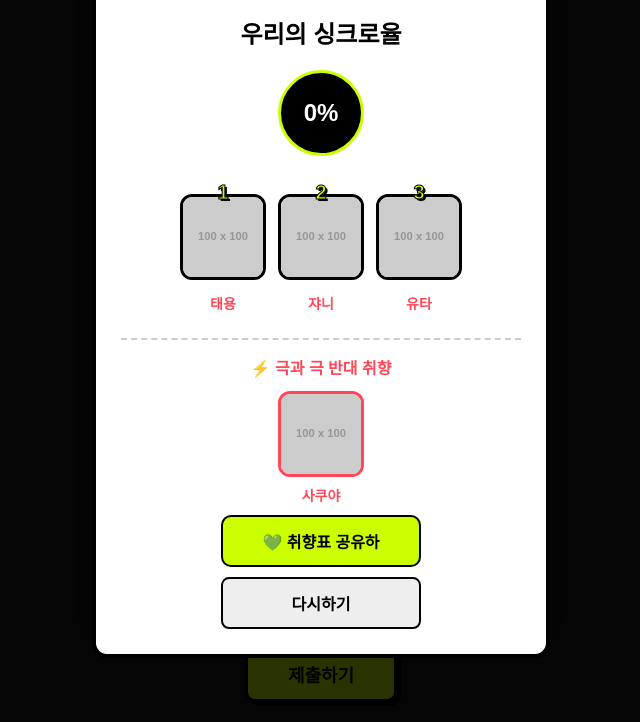
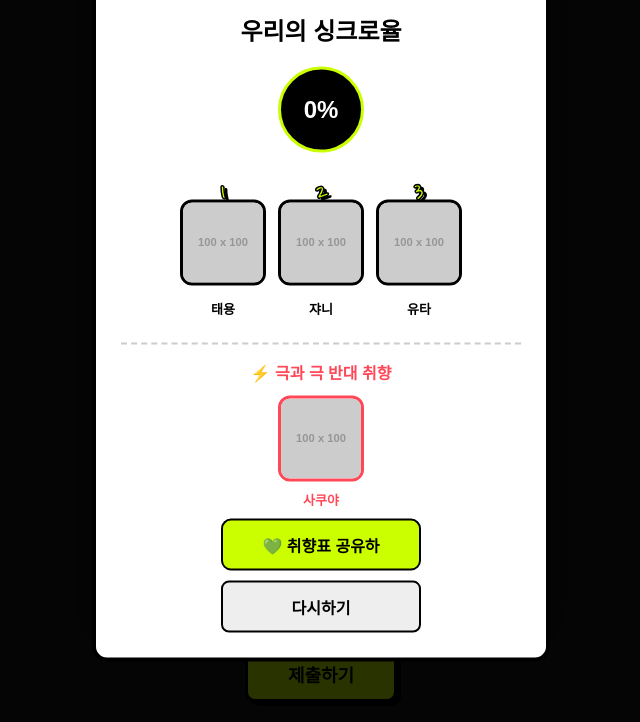
Before and after one commit to kaya1229/NCT_PLAYLIST, a plain HTML site: page index.html in a window 1280 px wide. Both pictures are taken after a click on the button "제출하기". Shown: the part 262-984 px from the top of the page, without its empty margins (319-959 px from the left). Drawn offline with Linux system fonts and the light colour scheme; placeholder pictures from the web are drawn by us; a web font is replaced by a local one.

Commit message:
Update index.html

```diff
--- a/index.html
+++ b/index.html
@@ -239,15 +239,17 @@
 
         /* 등수 표시: 이미지 위에 작게 배지 형태 */
         /* 등수 표시: 동그라미 없이 숫자만 깔끔하게 */
+/* 등수 표시: 동그라미 없이 숫자만 (귀여운 스티커 버전) */
 .rank-number {
+    font-family: var(--font-hand); /* 나눔펜글씨 적용으로 손글씨 느낌 */
     font-weight: 900;
-    font-size: 20px; /* 숫자가 잘 보이도록 크기를 키움 */
-    color: var(--nct-neon); /* NCT 네온 컬러로 포인트 */
-    -webkit-text-stroke: 1px #000; /* 검정 테두리를 살짝 주어 가독성 확보 */
+    font-size: 28px; /* 손글씨체는 조금 커야 귀여워요 */
+    color: var(--nct-neon);
+    -webkit-text-stroke: 1.5px #000; /* 외곽선을 좀 더 굵게 */
     z-index: 10;
-    margin-bottom: -15px; /* 이미지와 겹치게 배치 */
-    font-family: var(--font-gothic);
-    text-shadow: 2px 2px 0px #000; /* 입체감을 살짝 주어 묻히지 않게 함 */
+    margin-bottom: -18px; /* 이미지와 더 과감하게 겹침 */
+    transform: rotate(-10deg); /* 살짝 기울여서 더 귀엽고 역동적이게 */
+    text-shadow: 3px 3px 0px #000; /* 딱딱한 그림자로 입체감 강조 */
 }
 
         /* 멤버 이름 */
@@ -287,14 +289,6 @@
     background-color: #fff;
 }
 
-/* 이름 태그 (자바스크립트에서 추가할 클래스) */
-.member-name-tag {
-    font-weight: 900;
-    font-size: 14px;
-    margin-top: 8px;
-    color: #ff4757;
-    text-align: center;
-}
         .share-btn { background-color: var(--nct-neon); border: 2px solid #000; padding: 12px; font-size: 16px; font-weight: 900; cursor: pointer; box-shadow: 1px 1px 0px #000; margin-top: 15px; border-radius: 10px; width: 100%; transition: 0.1s; }
         .share-btn:active { box-shadow: 0px 0px 0px #000; transform: translate(4px, 4px); }
     </style>
```
